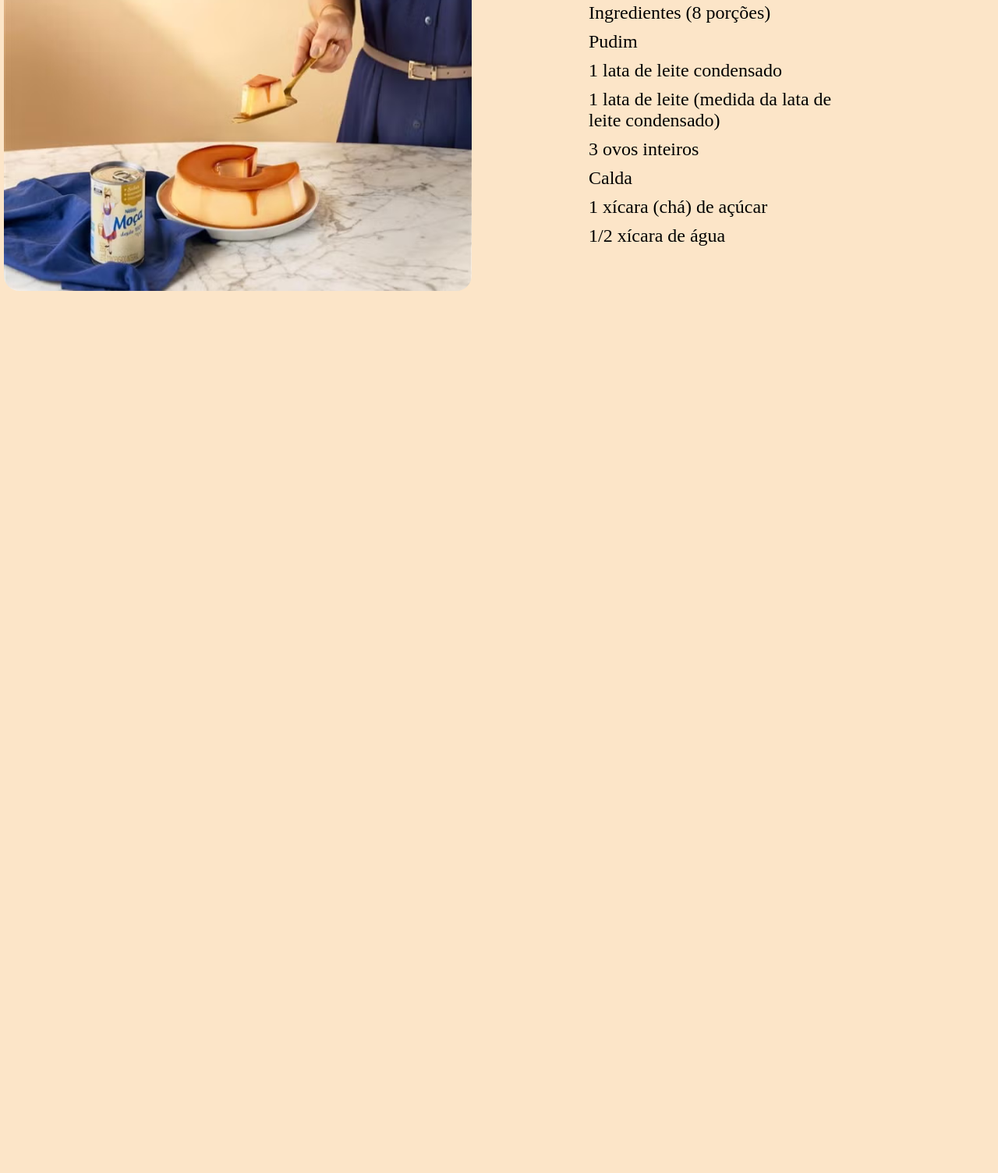
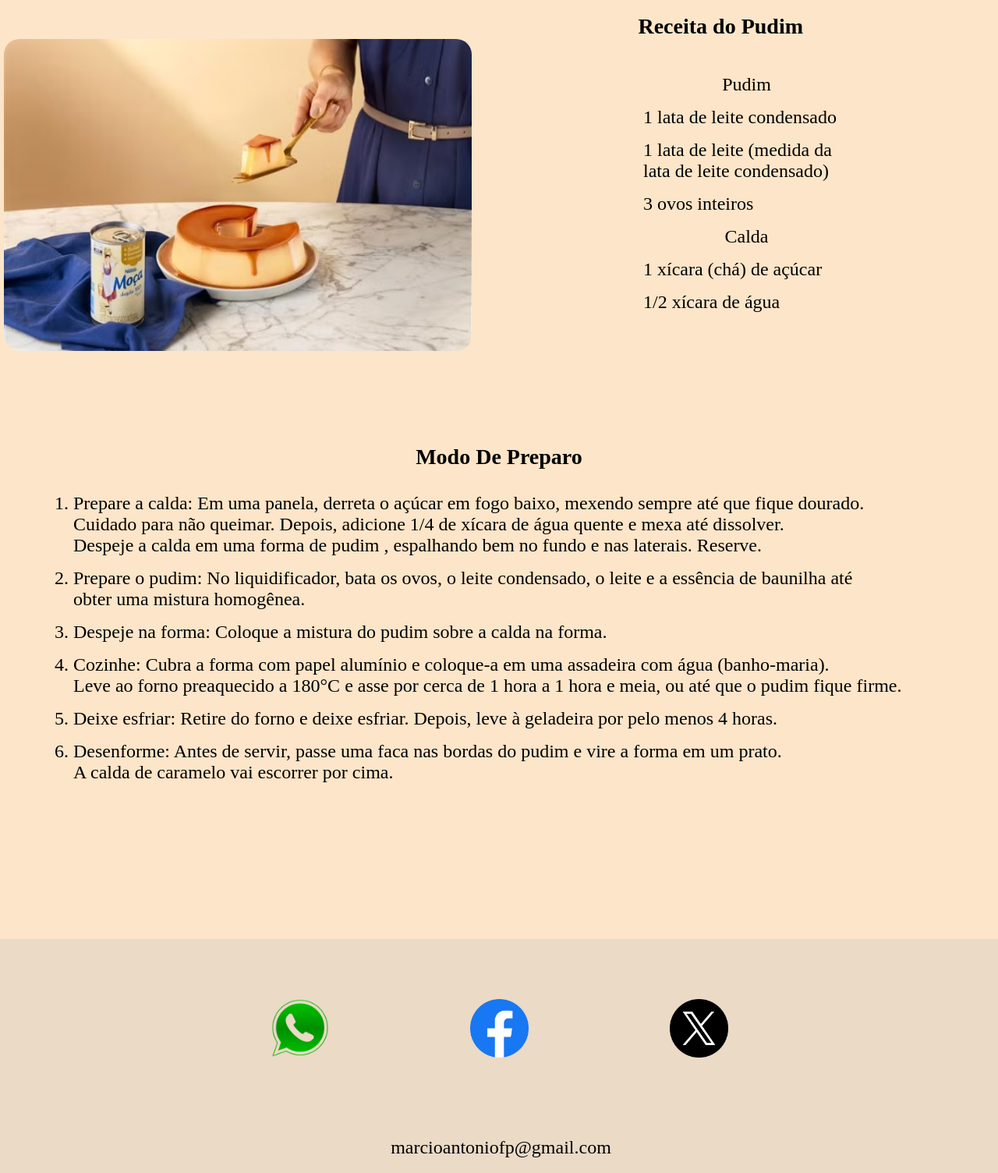
Before and after one commit to MarcioAntonioF/Programacao-Web, a plain HTML site: page index.html in a window 1280 px wide. Shown: the part 821-2325 px from the top of the page at 78% size. Before the commit the page ends 1194 px from the top, so only its background shows below. Drawn offline with Linux system fonts and the light colour scheme.

Commit message:
Finalizado

```diff
--- a/index.html
+++ b/index.html
@@ -14,17 +14,16 @@
 <body>
     <h2>Origem do Pudim</h2>
     <div class="imagem1">
-    <p>O pudim tem origem na Europa medieval, evoluindo de preparações salgadas (semelhantes a enchidos/salsichas) para doces, influenciado por receitas romanas de ovos, leite e mel. A versão moderna, em calda, foi consolidada em Portugal</p>
+    <p>&emsp;O pudim tem origens antigas, remontando à Roma Antiga, onde se fazia uma sobremesa com ovos, leite e mel. Com o tempo, essa receita se espalhou pela Europa, passando por transformações durante a Idade Média, quando foram incorporados novos ingredientes, como especiarias e frutas secas.<br>&emsp;No século XVII, com a culinária francesa refinando sobremesas, o pudim ganhou a famosa calda de caramelo. A receita chegou ao Brasil com os portugueses, e aqui se popularizou, especialmente a versão de leite condensado, que se tornou o clássico pudim brasileiro. Simples e deliciosa, a combinação de leite condensado e caramelo conquistou todas as classes sociais.
+    <br>&emsp;Hoje, o pudim continua sendo uma das sobremesas mais queridas do Brasil, com diversas variações, mas a versão tradicional ainda é a favorita em festas e almoços familiares.</p>
     <img src="Imagens/pudim-de-leite-condensado.webp" alt="Imagem pudim" class="pudim-photo">
     </div>
     <h3>Receita do Pudim</h3>
     <div class="imagem2">
     <img src="Imagens/77309619092d18ac08b115a4a13badf6.avif" alt="Preparo do Pudim" class="pudim-photo">
 
-    <ul>
-        Ingredientes (8 porções)
-
-        <li>Pudim</li>
+    <ul class="receita">
+        <li class="li-central">Pudim</li>
 
        <li>1 lata de leite condensado</li>
 
@@ -32,7 +31,7 @@
 
        <li>3 ovos inteiros</li>
 
-       <li>Calda</li>
+       <li class="li-central">Calda</li>
 
 
        <li>1 xícara (chá) de açúcar</li>
@@ -41,8 +40,35 @@
     </ul>
 </div>
 
+    <h4>Modo De Preparo</h4>
+
+    <ul class="preparo">
+        <li>1. Prepare a calda: Em uma panela, derreta o açúcar em fogo baixo, mexendo sempre até que fique dourado.<br> &emsp;Cuidado para não queimar. Depois, adicione 1/4 de xícara de água quente e mexa até dissolver.<br> &emsp;Despeje a calda em uma forma de pudim , espalhando bem no fundo e nas laterais. Reserve.</li>
+        <li>2. Prepare o pudim: No liquidificador, bata os ovos, o leite condensado, o leite e a essência de baunilha até<br> &emsp;obter uma mistura homogênea.</li>
+        <li>3. Despeje na forma: Coloque a mistura do pudim sobre a calda na forma.</li>
+        <li>4. Cozinhe: Cubra a forma com papel alumínio e coloque-a em uma assadeira com água (banho-maria).<br> &emsp;Leve ao forno preaquecido a 180°C e asse por cerca de 1 hora a 1 hora e meia, ou até que o pudim fique firme.</li>
+        <li>5. Deixe esfriar: Retire do forno e deixe esfriar. Depois, leve à geladeira por pelo menos 4 horas.</li>
+        <li>6. Desenforme: Antes de servir, passe uma faca nas bordas do pudim e vire a forma em um prato.<br> &emsp;A calda de caramelo vai escorrer por cima.</li>
+    </ul>
 <footer>
+    <div class="buttons-container">
+        <a href="https://api.whatsapp.com/send?text=URL_PARA_COMPARTILHAR ">
+            <div class="share-button wpp ">
+                <img src="Imagens/wpp.png" alt=" " class="img-share ">
+            </div>
+        </a>
 
+        <a href="https://www.facebook.com/sharer/sharer.php?u=https://seusite.com ">
+            <div class="share-button face "><img src="Imagens/face2.png" alt=" " class="img-share "></div>
+        </a>
+        <a href="https://twitter.com/intent/tweet?url=https://seusite.com&text=Confira isso! ">
+            <div class="share-button x "><img src="Imagens/X.png" alt=" " class="img-share "></div>
+        </a>
+    </div>
+
+       <div class="email">
+            <p>marcioantoniofp@gmail.com</p>
+        </div>
 </footer>
 </body>
 </html>
--- a/style.css
+++ b/style.css
@@ -30,8 +30,15 @@ h2{
 h3{
     text-align: right;
     font-size: 28px;
-    margin-right: 220px;
+    margin-right: 250px;
     margin-top: 130px;
+}
+
+h4{
+    text-align: center;
+    font-size: 28px;
+    margin-top: 120px;
+    margin-bottom: 30px;
 }
 
 p{
@@ -43,7 +50,7 @@ p{
 
 }
 
-ul{
+.receita{
     list-style: none;
     font-size: 24px;
     margin-top: 30px ;
@@ -51,9 +58,20 @@ ul{
 
 }
 
+.preparo{
+    list-style: none;
+    font-size: 24px;
+}
+
 li{
-    margin-top: 10px;
-    margin-bottom: 10px;
+    margin-top: 15px;
+    margin-bottom: 12px;
+    margin-left: 70px;
+}
+
+.li-central{
+    text-align: center;
+    margin-left: 80px;
 }
 
 .imagem1{
@@ -74,3 +92,44 @@ li{
     height: 400px;
     border-radius: 20px;
 }
+
+footer{
+    background-color: beige;
+    margin-top: 200px;
+    display: flex;
+    background-color: rgba(194, 194, 194, 0.308);
+    height: 300px;
+    align-items: center;
+    flex-direction: column;
+    justify-content: center;
+}
+
+
+.img-share {
+    width: 150%;
+    height: 150%;
+}
+
+.share-button {
+    display: flex;
+    justify-content: center;
+    align-items: center;
+    width: 50px;
+    height: 50px;
+}
+
+.share-button:hover {
+    transform: scale(1.2);
+    transition: 0.5s;
+}
+.buttons-container{
+    display: flex;
+    justify-content: space-around;
+    flex-direction: row;
+    width: 60%;
+    margin-top: 70px;
+}
+
+.email{
+    margin-top: 70px;
+}
```
Also changed, not shown: Imagens/X.png (added), Imagens/face2.png (added), Imagens/wpp.png (added).
